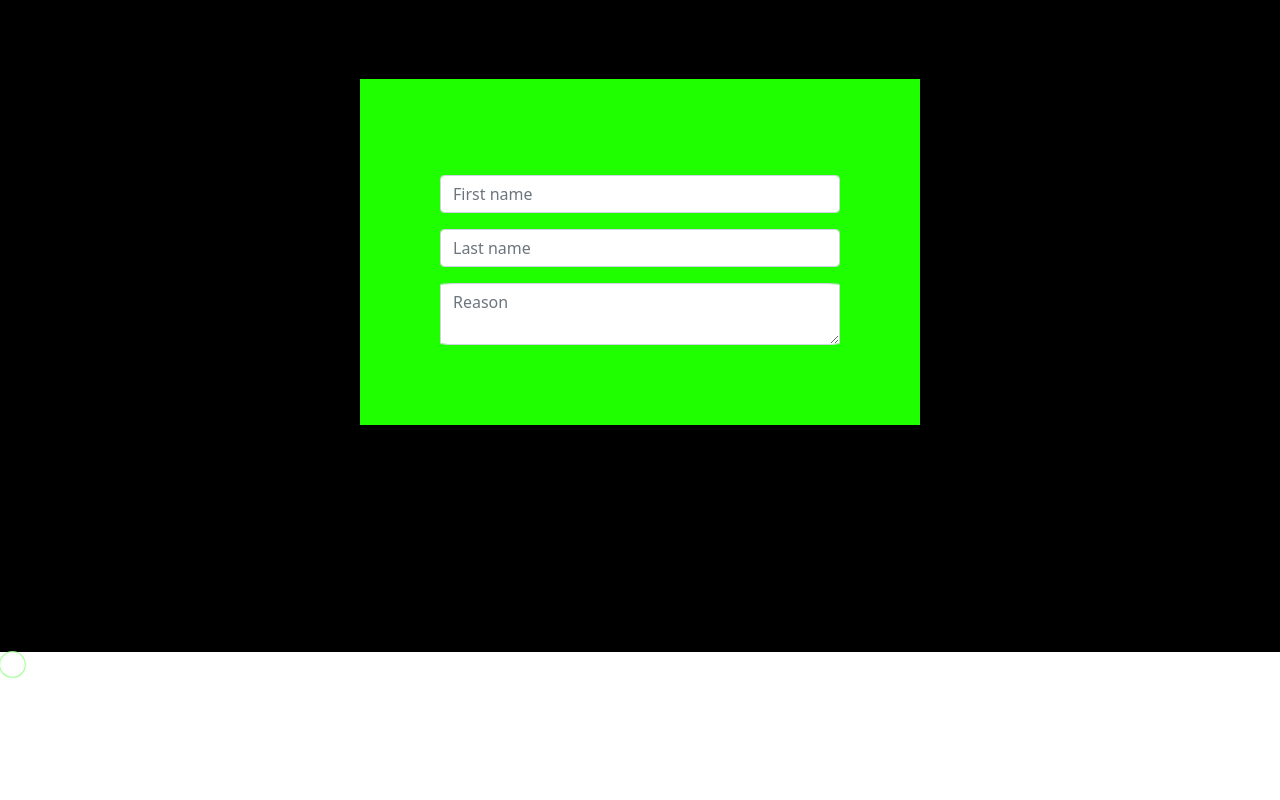
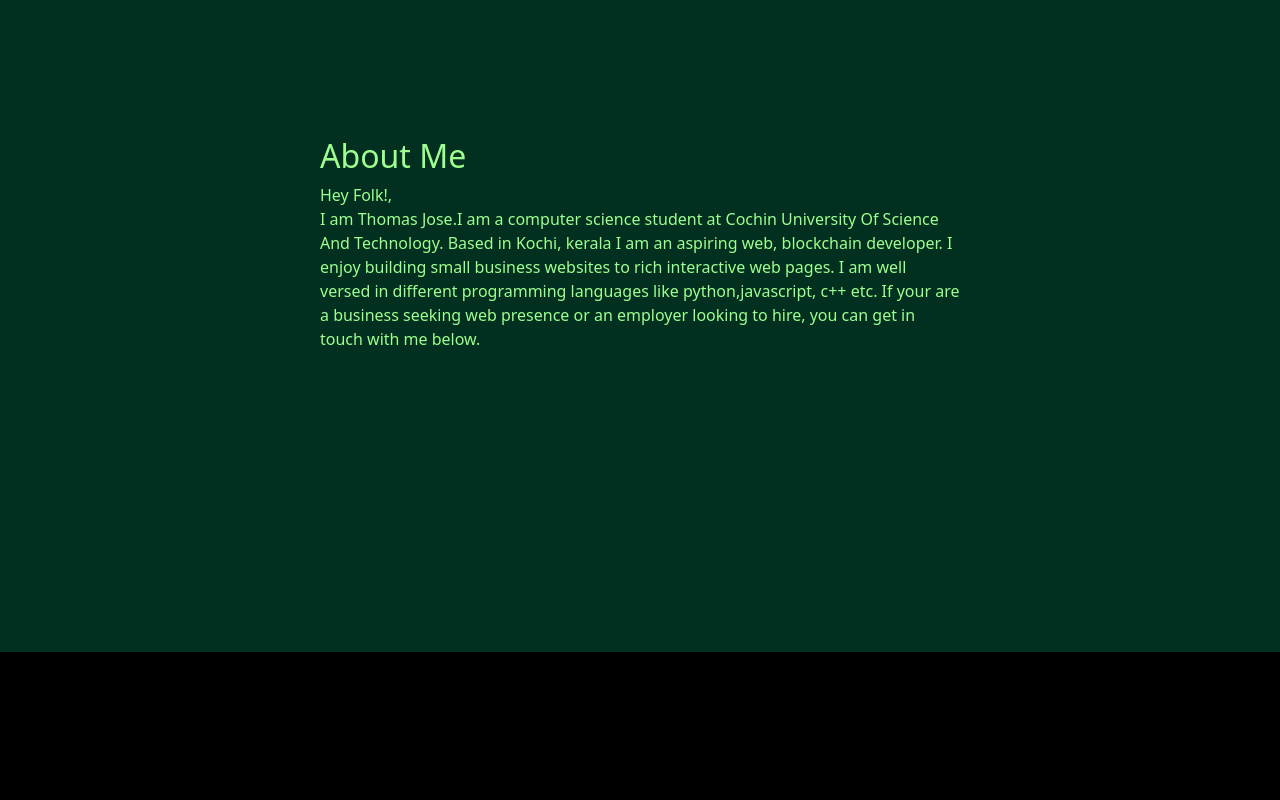
Before and after one commit to thomas21-jquerry/portfolio, a React (Create React App) app: page / in a window 1280 px wide. Shown: the part 980-1780 px from the top of the page. Before the commit the page ends 1658 px from the top, so only its background shows below. Built offline with nearby package versions, Linux system fonts and the light colour scheme.

Commit message:
about me section

```diff
--- a/public/index.html
+++ b/public/index.html
@@ -15,6 +15,7 @@
       user's mobile device or desktop. See https://developers.google.com/web/fundamentals/web-app-manifest/
     -->
     <link rel="manifest" href="%PUBLIC_URL%/manifest.json" />
+
     <!--
       Notice the use of %PUBLIC_URL% in the tags above.
       It will be replaced with the URL of the `public` folder during the build.
--- a/src/App.css
+++ b/src/App.css
@@ -12,9 +12,11 @@
   --primary-green: #1FFF00;
   --greenish-white: #9DFF8F;
 }
+@import url('https://fonts.googleapis.com/css2?family=Pacifico&display=swap');
 
 body {
-  font-family: "Roboto Condensed", sans-serif;
+
+  font-family: 'Pacifico', cursive;
   background: var(--primary-black);
   cursor: url('./Images/cursor.png'), auto;
 }
@@ -136,6 +138,21 @@ canvas {
   border-radius: 3%;
 }
 
+/************************************About Me *************************************/
+.AboutMe {
+  height: 100vh;
+  background-color: #023020;
+  display: flex;
+  align-items: center;
+  justify-content: center;
+
+}
+
+.AboutMeContainer {
+  width: 50%;
+}
+
+
 /**************************************CURSOR************************************/
 .cursor {
   width: 25px;
--- a/src/App.js
+++ b/src/App.js
@@ -3,7 +3,8 @@ import "bootstrap/dist/css/bootstrap.min.css";
 import React,{useState} from 'react';
 import Navbar from './Component/navbar';
 import Header from "./Component/header";
-import Contact from "./Component/Contact"
+import Contact from "./Component/Contact";
+import AboutMe from './Component/aboutMe';
 
 
 
@@ -27,10 +28,15 @@ function App() {
           <Navbar />
         </div>
         <Header />
+        <AboutMe />
         <Contact />
 
 
         <div className='cursor' style={{
+        left: cursorX+2 +"px",
+        top: cursorY+2+"px"
+      }}> </div>
+      <div className='cursor' style={{
         left: cursorX +"px",
         top: cursorY+"px"
       }}> </div>
--- /dev/null
+++ b/src/Component/aboutMe.js
@@ -0,0 +1,22 @@
+import React , {Component} from 'react';
+
+export const AboutMe = () => {
+
+    return (
+        <div className='AboutMe' id='#AboutMe'>
+            <div className='AboutMeContainer'>
+                <h2>About Me</h2>
+                <text>{`Hey Folk!,\n`}</text>
+                <p>
+                    I am Thomas Jose.I am a computer science student at Cochin University Of Science And Technology.
+                     Based in Kochi, kerala I am an aspiring web, blockchain developer. I enjoy building small business
+                     websites to rich interactive web pages. I am well versed in different programming languages like python,javascript, c++ etc. If your are a business seeking web presence or an employer looking to
+                     hire, you can get in touch with me below.
+
+                </p>
+            </div>
+
+        </div>
+    )
+}
+export default AboutMe;
--- a/src/Component/navbar.js
+++ b/src/Component/navbar.js
@@ -19,7 +19,7 @@ export const Navbar = () => {
                         <Link smooth={true} to="home" className="nav-link" href="#">Home <span className="sr-only"></span></Link>
                         </li>
                         <li className="nav-item">
-                        <Link smooth={true} to="about" offset={-110} className="nav-link" >about me</Link>
+                        <Link smooth={true} to="#AboutMe" offset={-110} a href='#contacts' className="nav-link" >about me</Link>
                         </li>
                         <li className="nav-item">
                         <Link smooth={true} to="experience" offset={-110} className="nav-link" >experience</Link>
```
